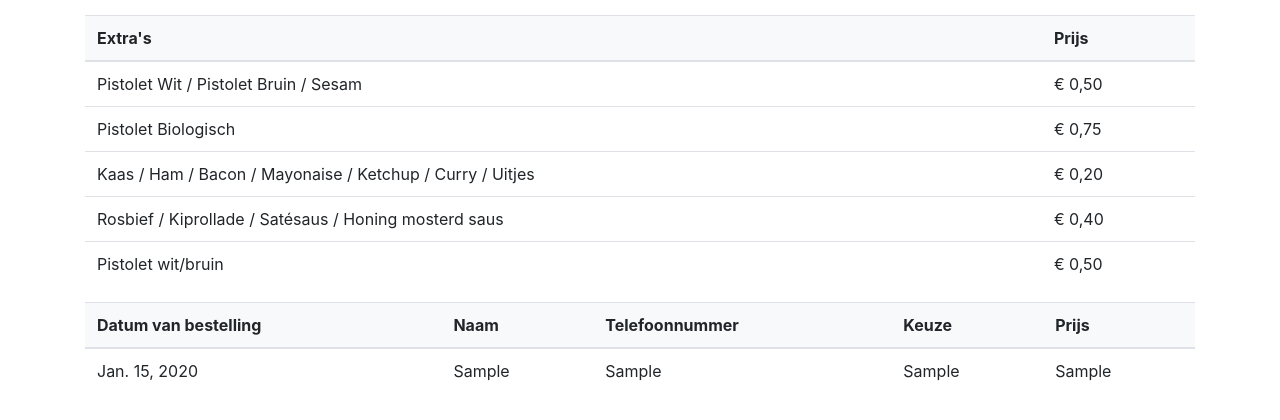
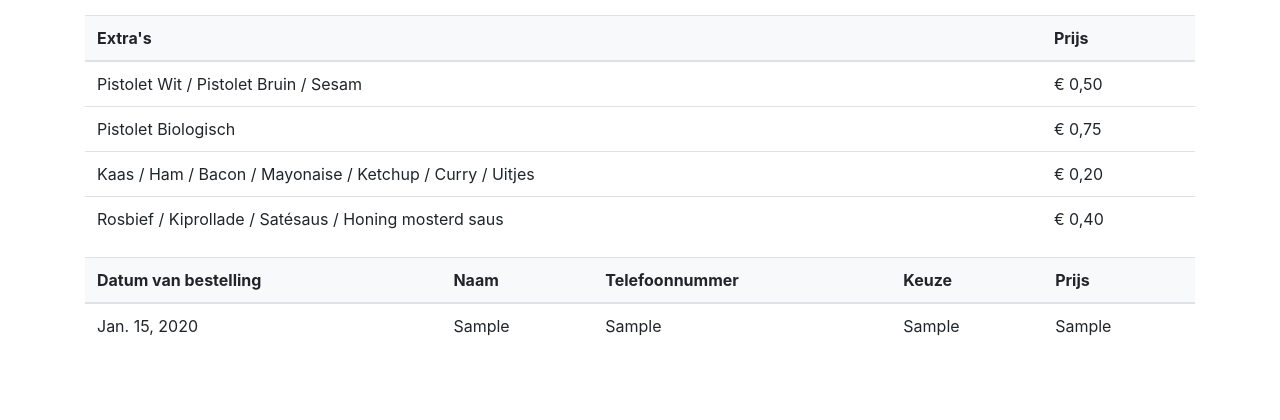
Before and after one commit to TimBolhoeves/bestelapp, a Django app: template bestellen/templates/broodjeshuis.html in a window 1280 px wide. Shown: the part 231-651 px from the top of the page. Run offline with Django 4.2, Linux system fonts and the light colour scheme; tables that the repository leaves empty hold one stand-in row (values such as "Sample post"); the template is opened without the code that fills it: values that come from a table or form of the project are taken from there, most other values are stand-ins (such as "Sample title", 1, 10 or a date in 2020); parts of the project's set-up code (start-up, migrations or seed data) failed here and were passed over.

Commit message:
clean code

```diff
--- a/bestellen/templates/broodjeshuis.html
+++ b/bestellen/templates/broodjeshuis.html
@@ -67,11 +67,6 @@
           <td>€ 0,40</td>
         </tr>
 
-        <tr>
-          <td>Pistolet wit/bruin</td>
-          <td>€ 0,50</td>
-        </tr>
-
       </tbody>
     </table>
 
```
